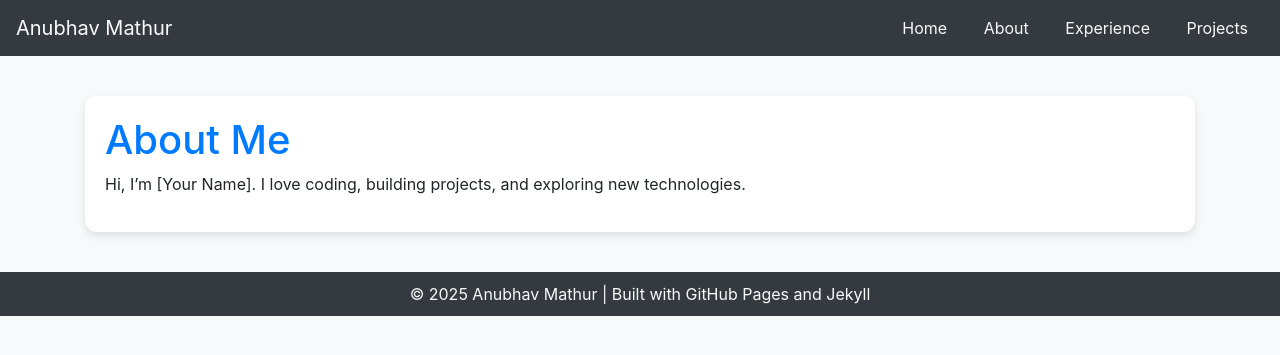
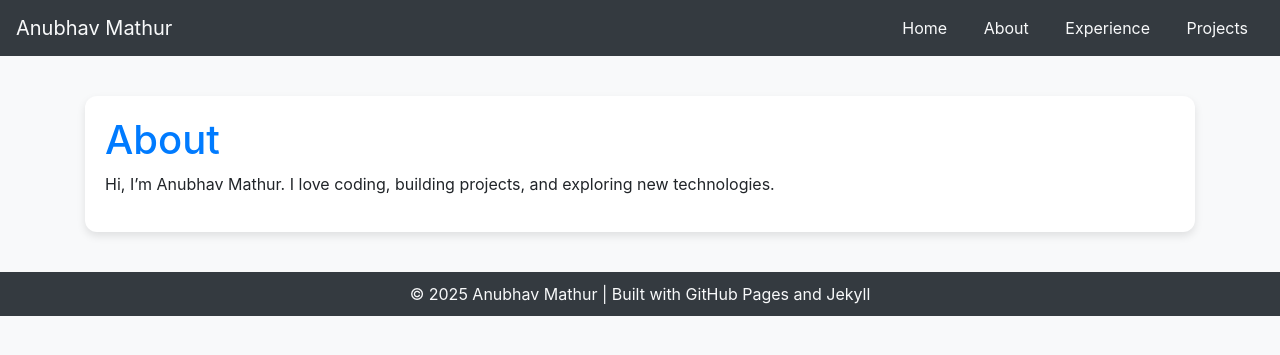
Before and after one commit to anubhav-mathur/anubhav-mathur.github.io, a Jekyll site: the page built from about.md, in a window 1280 px wide. Shown: the top 355 px of the page. Built offline with Jekyll 4.4.1, drawn with Linux system fonts in a browser that asks for light colours; our own code applies the rules of GitHub Pages for plain Markdown files.

```diff
--- a/about.md
+++ b/about.md
@@ -1,2 +1,2 @@
-# About Me
-Hi, I'm [Your Name]. I love coding, building projects, and exploring new technologies.
+# About
+Hi, I'm Anubhav Mathur. I love coding, building projects, and exploring new technologies.
```
Also changed, not shown: experience.md (+1 -1 lines), projects.md (+1 -1 lines), README.md.
